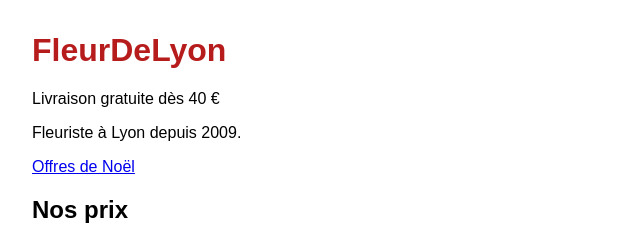
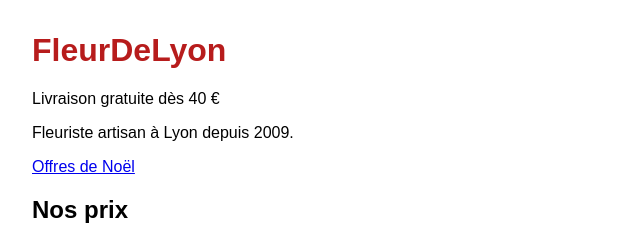
Before and after one commit to fahadfmo-dev/fleurdelyon-equipeFahad, a plain HTML site: page index.html in a window 1280 px wide. Shown: the top 240 px of the page, 0-640 px from the left. Drawn offline with Linux system fonts and the light colour scheme.

Commit message:
Précise que le fleuriste est artisan

```diff
--- a/index.html
+++ b/index.html
@@ -8,7 +8,7 @@
 <body>
   <h1>FleurDeLyon</h1>
   <p>Livraison gratuite dès 40 €</p>
-  <p>Fleuriste à Lyon depuis 2009.</p>
+  <p>Fleuriste artisan à Lyon depuis 2009.</p>
   <p><a href="noel.html">Offres de Noël</a></p>
   <h2>Nos prix</h2>
   <ul>
```
